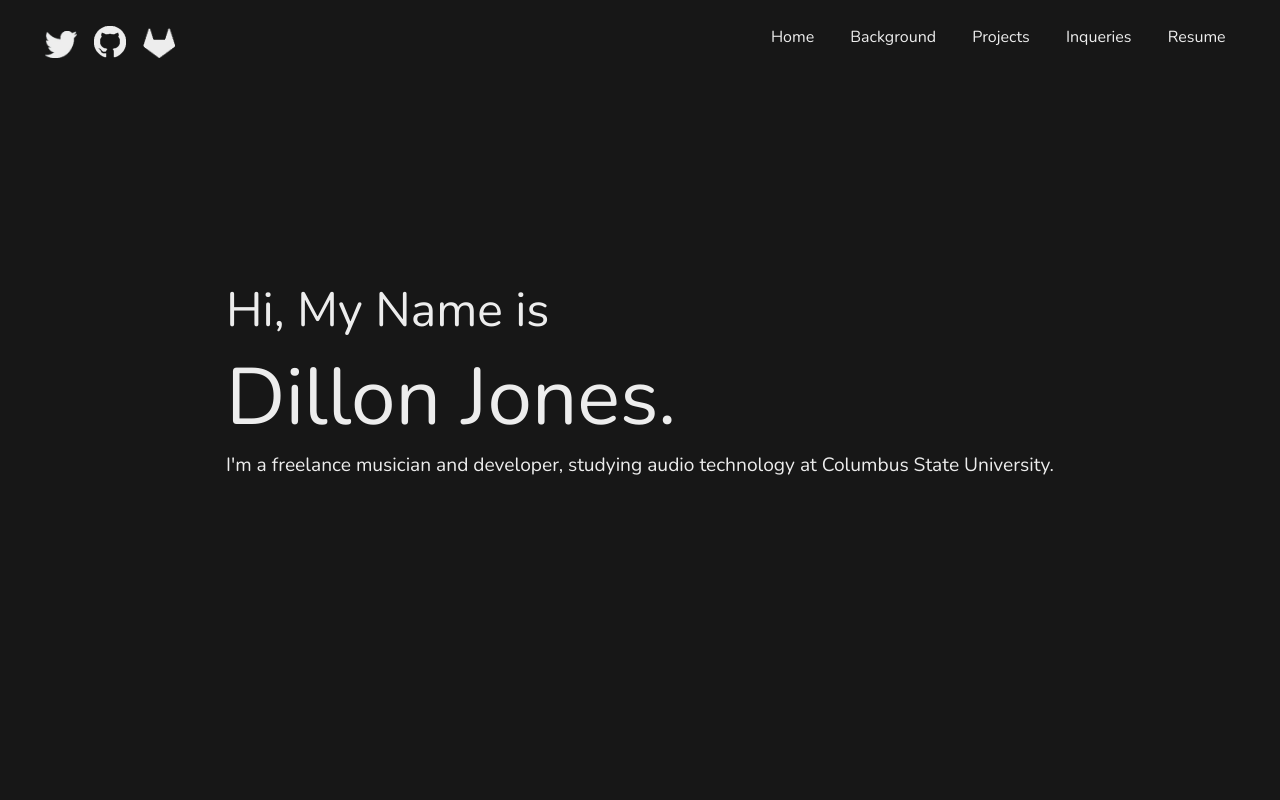
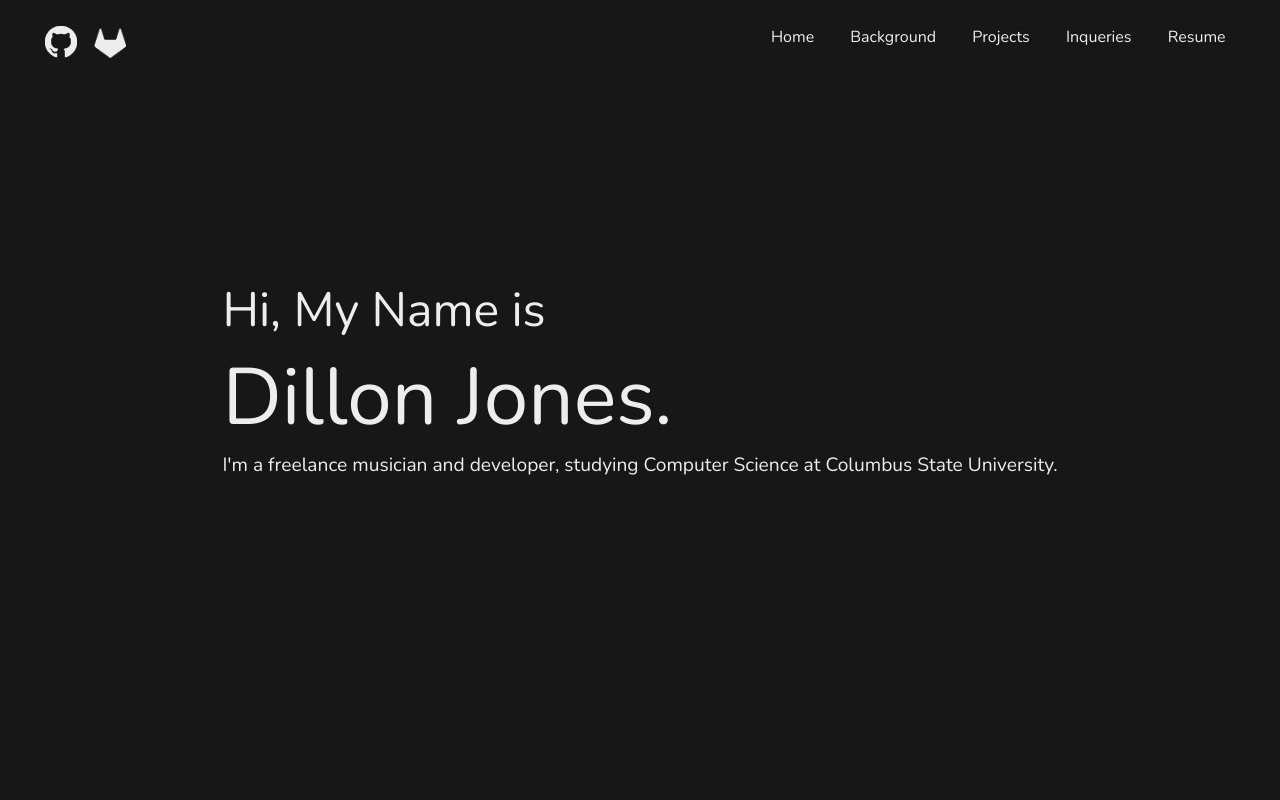
Before and after one commit to QuasariumGH/quasariumgh.github.io, a plain HTML site: page index.html in a window 1280 px wide. Shown: the top 800 px of the page. Drawn offline with nearby package versions, Linux system fonts and the light colour scheme.

Commit message:
Updated for 2025 summer

```diff
--- a/index.html
+++ b/index.html
@@ -72,7 +72,6 @@
                 </div>
             </div>
             <div class="ImageLayout left">
-                <a href="https://twitter.com/QuasariumTWR"><img class="ImageLink" href="https://github.com/QuasariumGH" src="TWR.png" width=45em height="auto"  alt="Github Account"></a>
                 <a href="https://github.com/QuasariumGH"><img class="ImageLink" href="https://github.com/QuasariumGH" src="GH.png" width="45em" height="auto"  alt="Github Account"></a>
                 <a href="https://gitlab.com/QuasariumGL"><img class="ImageLink" href="https://github.com/QuasariumGH" src="GL.png" width="45em" height="auto"  alt="Github Account"></a>
             </div>
@@ -80,7 +79,7 @@
                 <div>
                     <p class="HeaderMedium FadeShort">Hi, My Name is</p>
                     <p class="HeaderLarge FadeMedium">Dillon Jones.</p>
-                    <p class="HeaderSmall FadeLong">I'm a freelance musician and developer, studying audio technology at Columbus State University.</p>
+                    <p class="HeaderSmall FadeLong">I'm a freelance musician and developer, studying Computer Science at Columbus State University.</p>
                 </div>
             </div>
         </div>
```
Also changed, not shown: Background.html (+0 -2 lines), Inquiries.html (+0 -1 lines), Projects.html (+1 -1 lines), TWR.png (deleted).
